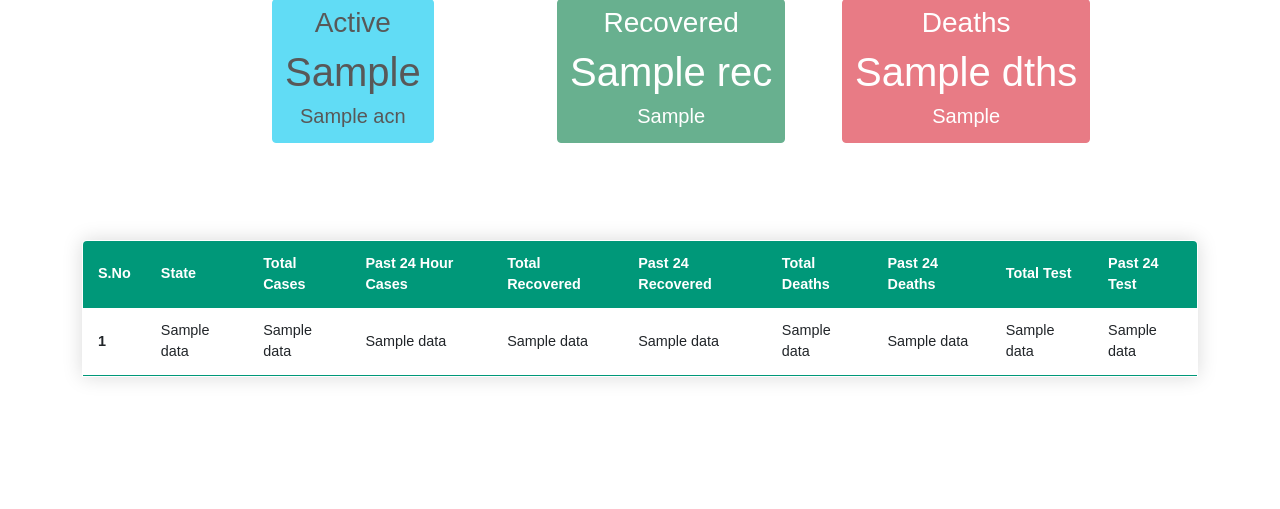
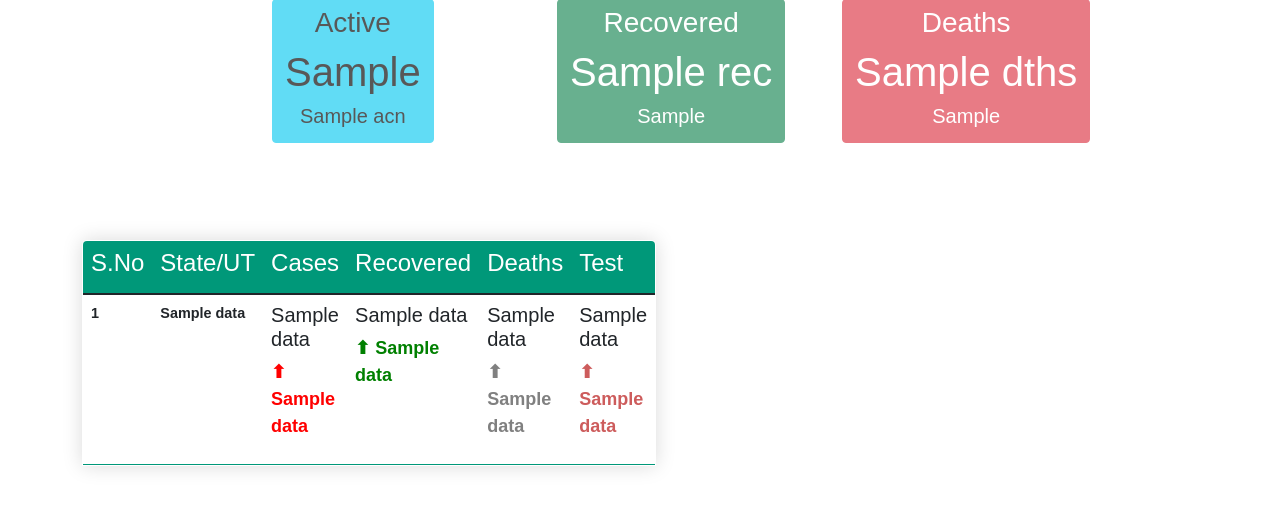
Before and after one commit to prameetu/covid-tracker, a Django app: template templates/cases.html in a window 1280 px wide. Shown: the part 105-614 px from the top of the page. Run offline with Django 3.2, Linux system fonts and the light colour scheme; the template is opened without the code that fills it: most values are stand-ins (such as "Sample title", 1, 10 or a date in 2020).

Commit message:
Changes in Table

```diff
--- a/templates/cases.html
+++ b/templates/cases.html
@@ -6,15 +6,19 @@
         font-family: sans-serif;
         /* Change your font family */
     }
-    table, th, td {
-        border: 1px solid black;
+
+    table,
+    th,
+    td {
+        border: 1px solid white;
+        border-collapse: collapse;
     }
 
     .content-table {
         border-collapse: collapse;
         margin: 25px 0;
         font-size: 0.9em;
-        min-width: 400px;
+        min-width: 400px !important ;
         border-radius: 5px 5px 0 0;
         overflow: hidden;
         box-shadow: 0 0 20px rgba(0, 0, 0, 0.15);
@@ -105,20 +109,16 @@
     <br><br><br>
 
     <div class="container">
-
-        <table class="content-table">
+        <div class="col-6">
+            <table class="table table-hover content-table">
                 <thead>
                     <tr>
-                    <th scope="col">S.No</th>
-                    <th scope="col">State</th>
-                    <th scope="col">Total Cases</th>
-                    <th scope="col">Past 24 Hour Cases</th>
-                    <th scope="col">Total Recovered</th>
-                    <th scope="col">Past 24 Recovered</th>
-                    <th scope="col">Total Deaths</th>
-                    <th scope="col">Past 24 Deaths</th>
-                    <th scope="col">Total Test</th>
-                    <th scope="col">Past 24 Test</th>
+                        <th scope="col"><h4>S.No</h4></th>
+                        <th scope="col"><h4>State/UT</h4></th>
+                        <th scope="col"><h4>Cases</h4></th>
+                        <th scope="col"><h4>Recovered</h4></th>
+                        <th scope="col"><h4>Deaths</h4></th>
+                        <th scope="col"><h4>Test</h4></th>
 
 
 
@@ -129,20 +129,62 @@
                     {%for a,b,c,d,e,f,g,h,i in data %}
                     <tr>
                         <th scope="row">{{forloop.counter}}</th>
-                    <td>{{a}}</td>
-                    <td>{{b}}</td>
-                    <td>{{c}}</td>
-                    <td>{{e}}</td>
-                    <td>{{d}}</td>
-                    <td>{{f}}</td>
-                    <td>{{g}}</td>
-                    <td>{{h}}</td>
-                    <td>{{i}}</td>
+                        <td><p><b>{{a}}</b></p></td>
+                        <!--State-->
+                        <td>
+                            <b><h5>{{b}}</h5></
+                            {%if c != '-' and  c != "0" %}
+                                <b><p style="color: red; font-size:large">⬆ {{c}}</p></b>
+                            {%else%}
+                                <b><p style=" font-size:large"> {{c}}</p></b>
+                            {%endif%}
+
+                        </td>
+                        <!--Cases-->
+
+                        <td>
+                            <b><h5>{{d}}</h5></
+                            {%if e != '-' and  e != 0 %}
+                                <b><p style="color: green;font-size:large">⬆ {{e}}</p></b>
+                            {% else %}
+                                <b><p style="color: green;font-size:large"> {{e}}</p></b>
+                            {%endif%}
+
+                        </td>
+                        <!--Recovered-->
+
+                        <td>
+                            <b><h5>{{f}}</h5></
+                            {%if g != '-' and  g != 0 %}
+                                <b><p style="color:grey;font-size:large">⬆ {{g}}</p></b>
+                            {% else %}
+                                <b><p style="color:grey;font-size:large">{{g}}</p></b>
+                            {%endif%}
+
+
+                        </td>
+                        <!--Deaths-->
+
+
+                        <td>
+                            <b><h5>{{h}}</h5></
+                            {%if i != '-' and  i != 0 %}
+                                <b><p style="color: indianred;font-size:large">⬆ {{i}}</p></b>
+                            {% else %}
+                                <b><p style="color:indianred ;font-size:large"> {{i}}</p></b>
+                            {%endif%}
+
+
+                        </td>
+                        <!--Test-->
+
                     </tr>
 
                     {%endfor%}
                 </tbody>
             </table>
+        </div>
+
 
     </div>
 
```
Lines whose indentation alone changed are shown as unchanged.
